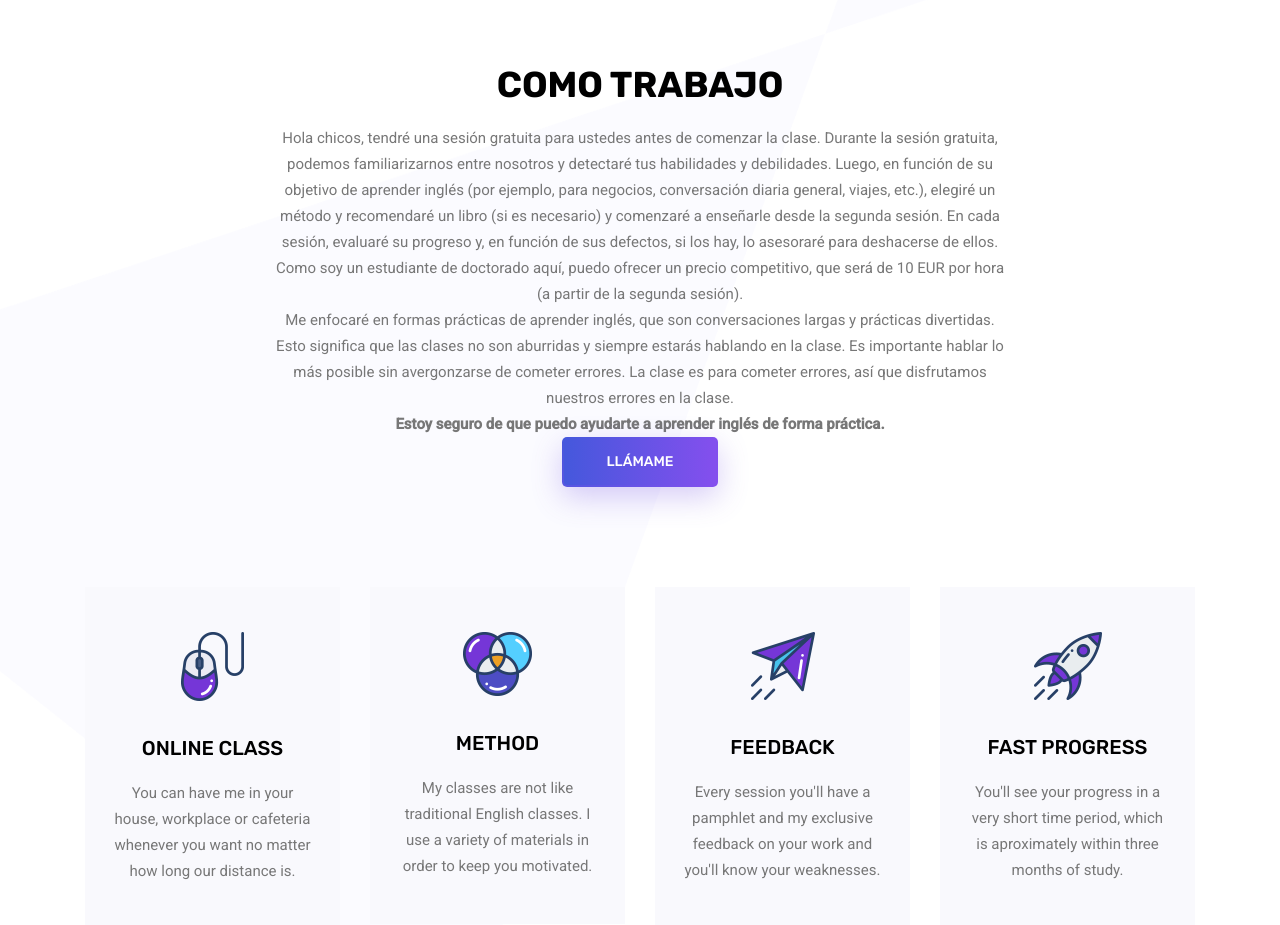
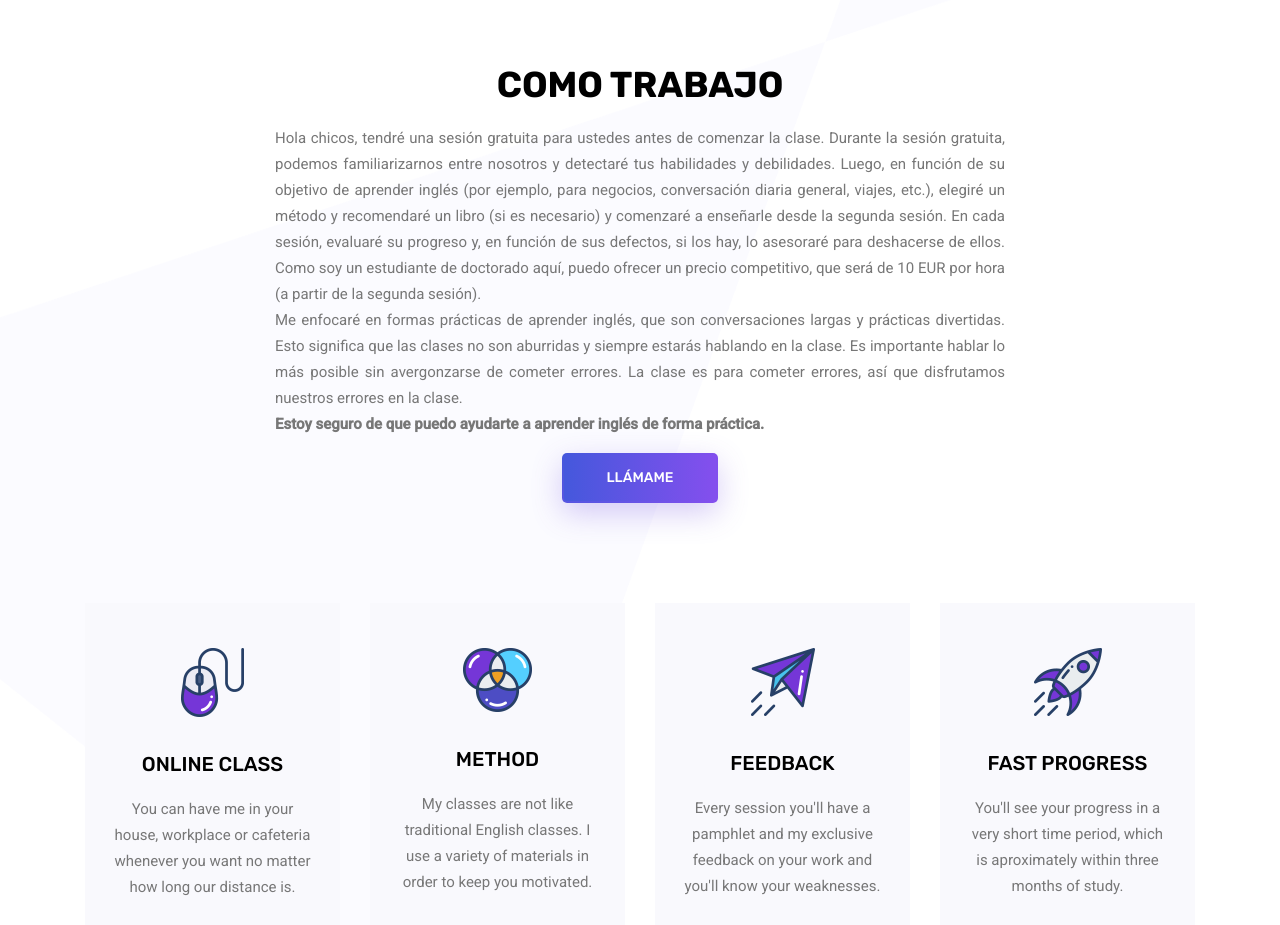
Before and after one commit to Pejmanc/englishteacher, a plain HTML site: page index.html in a window 1280 px wide. Shown: the part 1880-2805 px from the top of the page. Drawn offline with Linux system fonts and the light colour scheme; some packages are replaced by stand-ins of ours.

Commit message:
How I work edited2

```diff
--- a/index.html
+++ b/index.html
@@ -166,7 +166,7 @@
           <div class="col-lg-8 text-center">
             <div class="main_title">
               <h2>Como Trabajo</h2>
-              <p>
+              <p style="text-align: justify">
                 Hola chicos, tendré una sesión gratuita para ustedes antes de
                 comenzar la clase. Durante la sesión gratuita, podemos
                 familiarizarnos entre nosotros y detectaré tus habilidades y
@@ -189,10 +189,13 @@
                   Estoy seguro de que puedo ayudarte a aprender inglés de forma
                   práctica.</strong
                 ><br />
-                <a class="primary_btn" href="/contact.html"
-                  ><span>Llámame</span></a
-                >
               </p>
+              <a
+                class="primary_btn"
+                style="margin-top: 1rem"
+                href="/contact.html"
+                ><span>Llámame</span></a
+              >
             </div>
           </div>
         </div>
--- a/scss/_home.scss
+++ b/scss/_home.scss
@@ -46,6 +46,11 @@
   padding-bottom: 170px;
   @media (max-width: 1199px) {
     padding-bottom: 50px;
+  }
+
+  p {
+    text-justify: distribute;
+    color: red;
   }
 }
 .feature_item {
@@ -125,7 +130,7 @@
     padding-top: 50px;
   }
   &:before {
-		content: '';
+    content: "";
     position: absolute;
     top: -25px;
     left: -50px;
```
Also changed, not shown: dist/css/style.css. Lines whose indentation alone changed are shown as unchanged.
